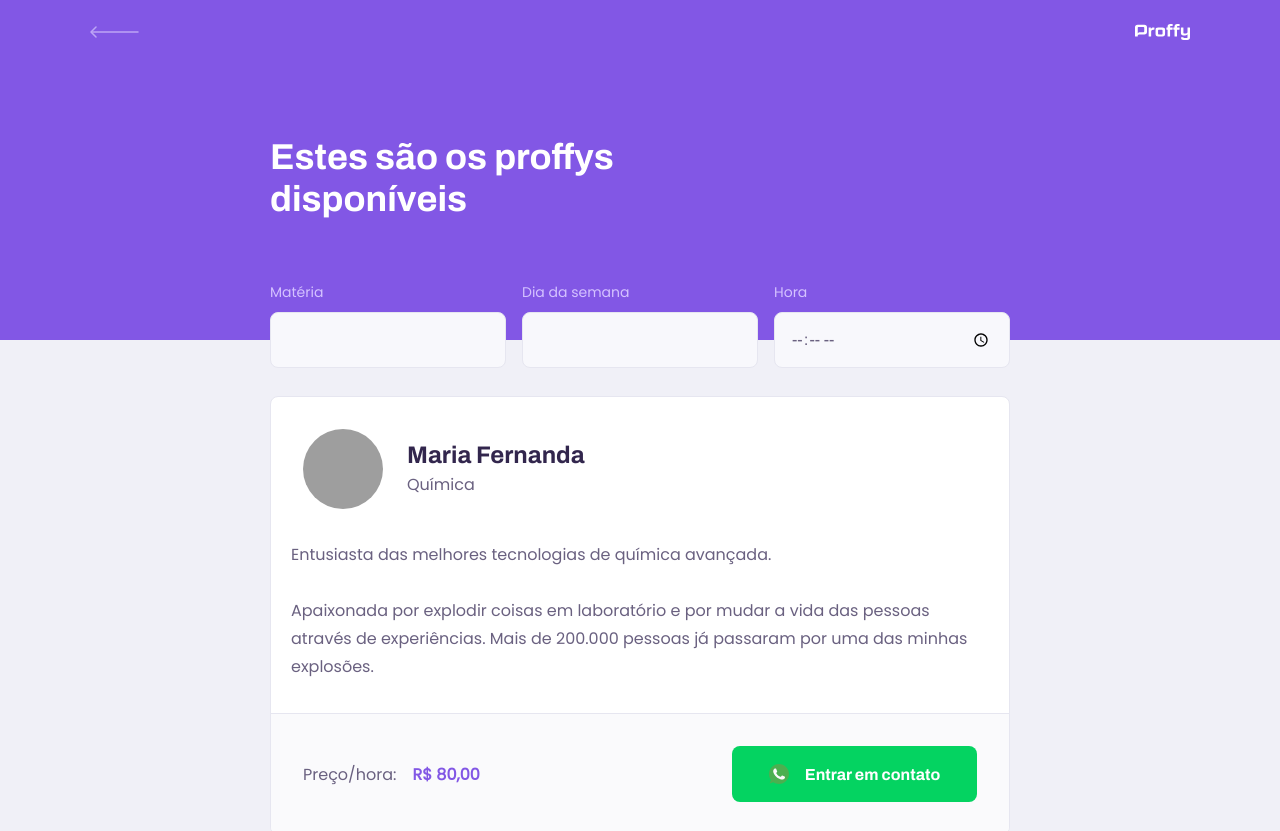
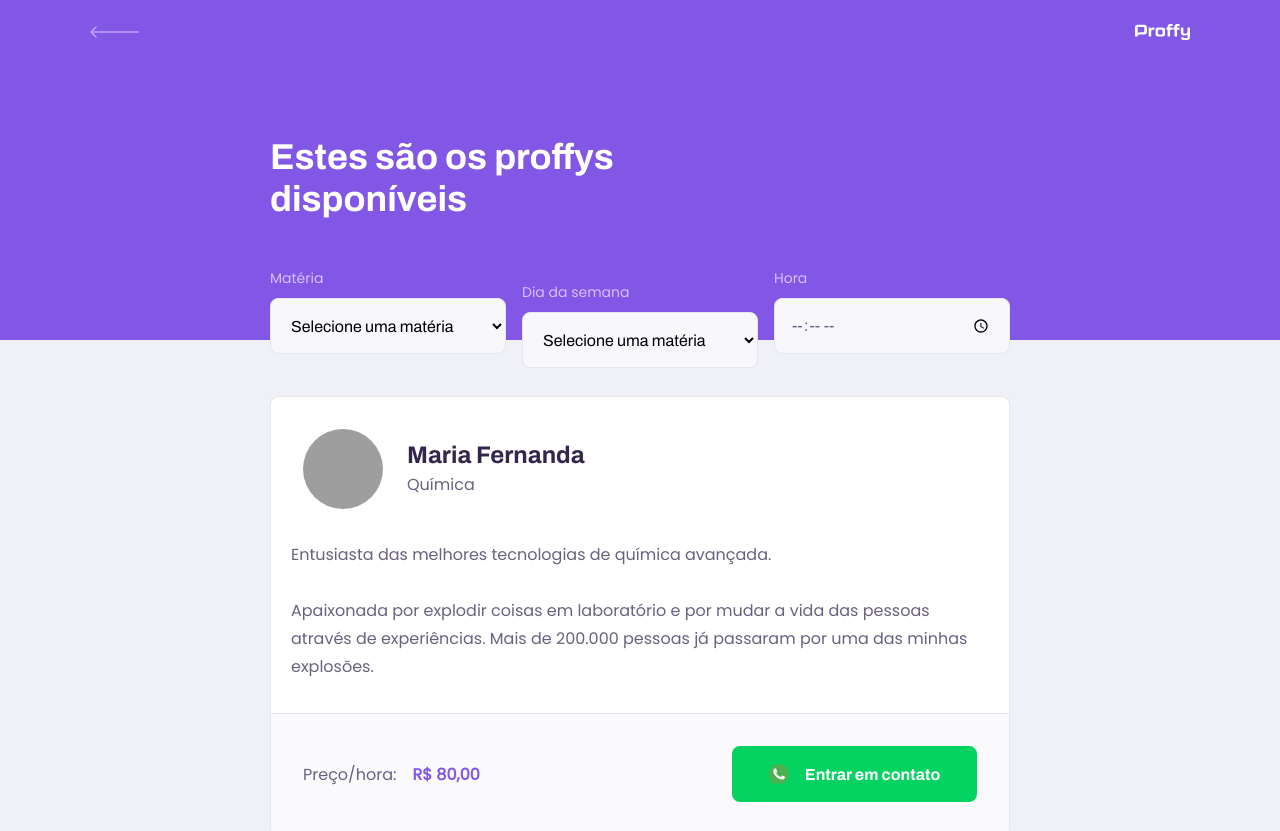
Before and after one commit to nandabalassoni/proffy, a React (Create React App) app: page /study in a window 1280 px wide. Shown: the top 831 px of the page. Built offline with nearby package versions, Linux system fonts and the light colour scheme; grey boxes are pictures that could not be loaded; the HTML template or start-up script is replaced by a standard one.

Commit message:
adicionando as options do select para listagem de disciplinas e dias da semana

```diff
--- a/src/pages/TeacherList/index.tsx
+++ b/src/pages/TeacherList/index.tsx
@@ -3,6 +3,7 @@
 import PageHeader from '../../components/PageHeader';
 import TeacherItem from '../../components/TeacherItem';
 import Input from '../../components/Input';
+import Select from '../../components/Select';
 
 
 function TeacherList(){
@@ -11,8 +12,36 @@
             <PageHeader title="Estes são os proffys disponíveis">
                 <form id="search-teachers">
 
-                    <Input name="subject" label="Matéria" />
-                    <Input name="week_day" label="Dia da semana" />
+                    <Select name="subject"
+                            label="Matéria"
+                            options={[
+                                {value:"Artes", label:"Artes"},
+                                {value:"Biologia", label:"Biologia"},
+                                {value:"Sociologia", label:"Sociologia"},
+                                {value:"Filosofia", label:"Filosofia"},
+                                {value:"Português", label:"Português"},
+                                {value:"História", label:"História"},
+                                {value:"Geografia", label:"Geografia"},
+                                {value:"Matemática", label:"Matemática"},
+                                {value:"Ciências", label:"Ciências"},
+                                {value:"Física", label:"Física"},
+                                {value:"Química", label:"Química"},
+                                {value:"Inglês", label:"Inglês"},
+                            ]}
+                    />
+
+                    <Select name="week_day"
+                            label="Dia da semana"
+                            options={[
+                                {value:"0", label:"Domingo"},
+                                {value:"1", label:"Segunda-feira"},
+                                {value:"2", label:"Terça-feira"},
+                                {value:"3", label:"Quarta-feira"},
+                                {value:"4", label:"Quinta-feira"},
+                                {value:"5", label:"Sexta-feira"},
+                                {value:"6", label:"Sábado"},
+                            ]}
+                    />
                     <Input type="time" name="time" label="Hora" />
 
                 </form>
```
